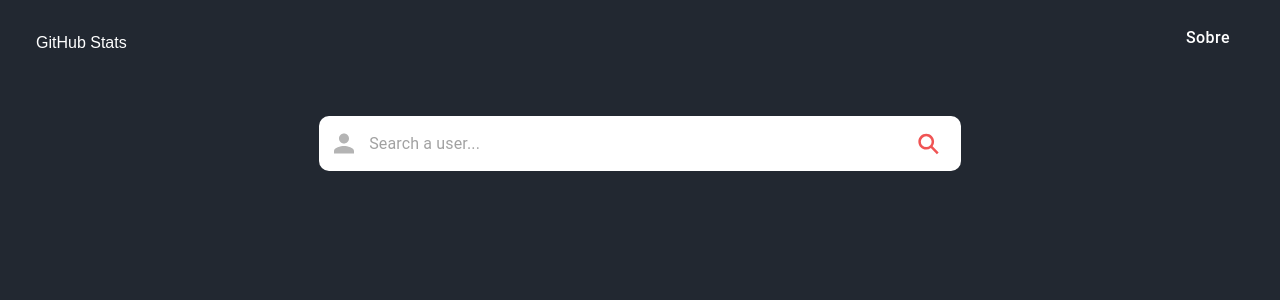
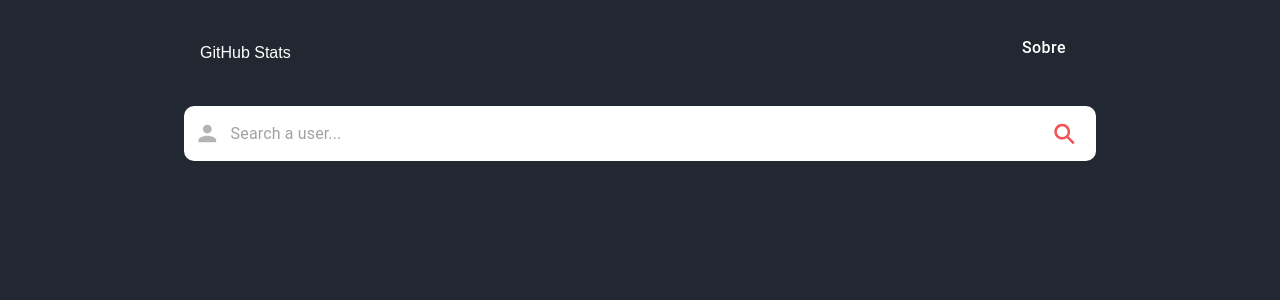
Before and after one commit to X5GuilhermeBR/GitHubStats, a Next.js app: page / in a window 1280 px wide. Shown: the top 300 px of the page. Built offline with nearby package versions, Linux system fonts and the light colour scheme.

Commit message:
refactor: adds general container to the application

```diff
--- a/components/NavBar/styles.js
+++ b/components/NavBar/styles.js
@@ -2,8 +2,7 @@ import styled from 'styled-components'
 import { Button as NewButton } from '@material-ui/core'
 
 export const Menu = styled.div`
-    padding: 20px;
-    margin-bottom: 30px;
+    margin: 30px 0 30px 0;
 
     ul {
         font-size: 16px;
--- a/components/SearchBar/styles.js
+++ b/components/SearchBar/styles.js
@@ -1,20 +1,20 @@
 import styled from 'styled-components'
-import { Input as NewInput } from '@material-ui/core'
-import { Button as NewButton } from '@material-ui/core'
+import {
+    Input as NewInput,
+    Button as NewButton,
+} from '@material-ui/core'
 import { MdPerson as CustomMdPerson } from 'react-icons/md'
 import { IoSearchSharp as CustomIoSearchSharp } from 'react-icons/io5'
 
 export const Div = styled.div`
     display: flex;
-    flex-direction: row;
-    flex-wrap: wrap;
-    justify-content: center;
+    justify-content: space-between;
     align-items: center;
 `
 
 export const Input = styled(NewInput)`
     padding: 10px;
-    width: 42%;
+    width: 100%;
     height: 55px;
     background-color: var(--white);
 `
--- a/components/UserProfileCard/index.js
+++ b/components/UserProfileCard/index.js
@@ -1,5 +1,4 @@
 import React, { useState, useEffect } from 'react'
-import Container from '@material-ui/core/Container'
 import {
   FaHeart,
   FaFolder,
@@ -14,6 +13,7 @@ import {
 } from '../../services/api'
 
 import {
+  Container,
   Card,
   Image,
   UserInformation,
@@ -96,7 +96,7 @@ export default function UserProfileCard({ ...props }) {
   }, [username])
 
   return (
-    <Container maxWidth="md">
+    <Container>
       {!!username && (
         <Card
           background={cardBackground}
--- a/components/UserProfileCard/styles.js
+++ b/components/UserProfileCard/styles.js
@@ -32,8 +32,12 @@ const keyframes = css`
   }
 `
 
+const Container = styled.div`
+  margin-top: 30px;
+  display: block;
+`
+
 const Card = styled.div`
-  margin-top: 30px;
   border-radius: 12px;
   background-color: ${(props) => (props.background ? props.background : 'transparent')};
   box-shadow: ${(props) => (props.boxShadow ? props.boxShadow : 'none')};
@@ -136,6 +140,7 @@ const IconBlock = styled.div`
 `
 
 export {
+  Container,
   Card,
   Image,
   UserInformation,
--- a/pages/index.js
+++ b/pages/index.js
@@ -47,10 +47,11 @@ const Home = () => {
     }
 
     return (
-        <div>
+        <Main maxWidth="md">
             <HeadHtml />
-            <Main>
+
             <NavBar />
+
             <SearchBar
                 handleClick={(evt) => searchUser(evt, username)}
                 updateInputValue={(evt) => updateInputValue(evt)}
@@ -78,7 +79,6 @@ const Home = () => {
                 )
             )}
         </Main>
-        </div>
     )
 }
 
--- a/pages/styles.js
+++ b/pages/styles.js
@@ -1,8 +1,6 @@
 import styled from 'styled-components'
+import Container from '@material-ui/core/Container'
 
-const Main = styled.section`
-    width: 100%;
-    display: block;
-`
+const Main = styled(Container)``
 
 export default Main
```
Lines whose indentation alone changed are shown as unchanged.
